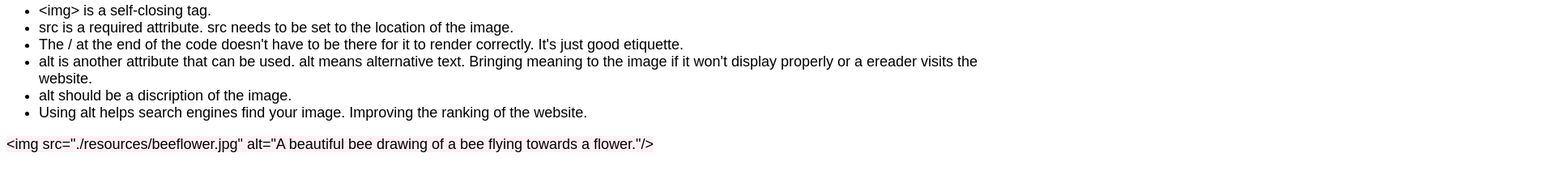
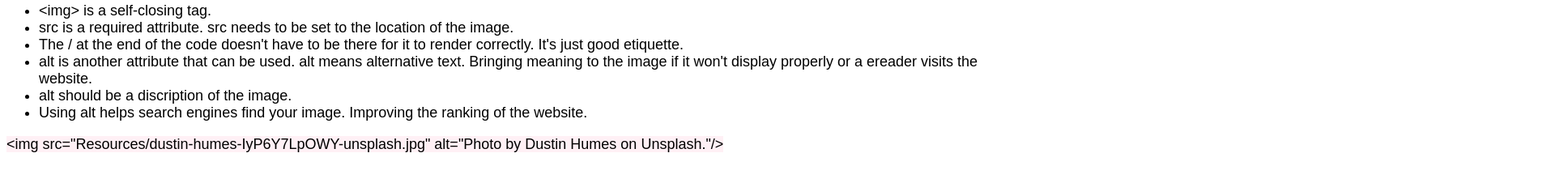
Before and after one commit to Scrumpy-flea/friendly-happiness, a plain HTML site: page index.html in a window 1280 px wide. Shown: the part 5840-6066 px from the top of the page at 81% size, 1920 px wide, since content can reach past the window. Drawn offline with Linux system fonts and the light colour scheme; grey boxes are pictures that could not be loaded.

Commit message:
Photo sorting

```diff
--- a/index.html
+++ b/index.html
@@ -321,9 +321,9 @@
   <li>alt should be a discription of the image.</li>
   <li>Using alt helps search engines find your image. Improving the ranking of the website.</li>
 </ul>
-<p><span>&lt;img src="./resources/beeflower.jpg" alt="A beautiful bee drawing of a bee flying towards a flower."/&gt;</span></p>
+<p><span>&lt;img src="Resources/dustin-humes-IyP6Y7LpOWY-unsplash.jpg" alt="Photo by Dustin Humes on Unsplash."/&gt;</span></p>
 <br />
-<img src="Resources/dmitry-grigoriev-yxXpjF-RrnA-unsplash.jpg" alt="A beautiful bee drawing of a bee flying towards a flower."/>
+<img src="Resources/dmitry-grigoriev-yxXpjF-RrnA-unsplash.jpg" alt="A beautiful photo. Photo by Dmitry Grigoriev on Unsplash."/>
 
 <ul>
   <li>We could now wrap those images in figure tags and add a figcaption.</li>
@@ -333,7 +333,7 @@
   <br />&lt;figcaption&gt;A beautiful drawing of a bee, flying towards a flower.
   Originally found on google.&lt;figcaption&gt;<br />&lt;/figure&gt;</span</p>
   <figure>
-  <img src="./resources/beeflower.jpg" alt="A beautiful bee drawing of a bee flying towards a flower."/>
+  <img src="Resources/jason-leung-Qgb9urMZ8lw-unsplash.jpg" alt="Photo of a Bee having a drink from a purple flower. Photo by Jason Leung on Unsplash"/>
   <figcation> A beautiful drawing of a bee, flying towards a flower. Originally found on google.</figcaption>
   </figure>
 <hr>
```
Also changed, not shown: Resources/jason-leung-Qgb9urMZ8lw-unsplash.jpg (added), 1 other file.
